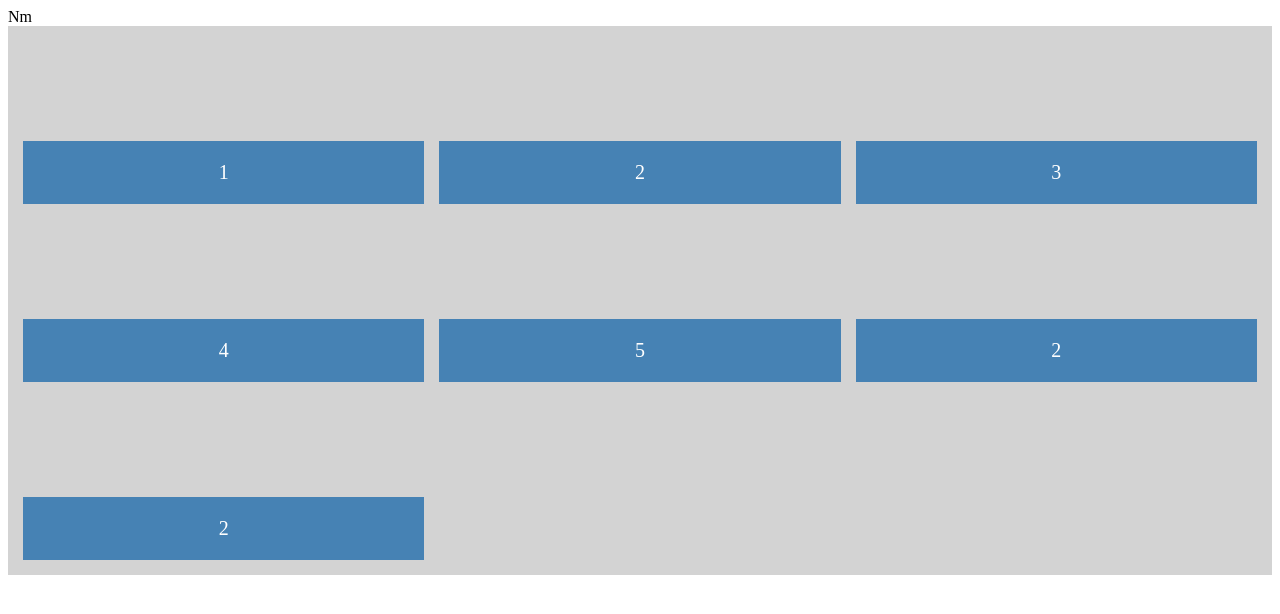
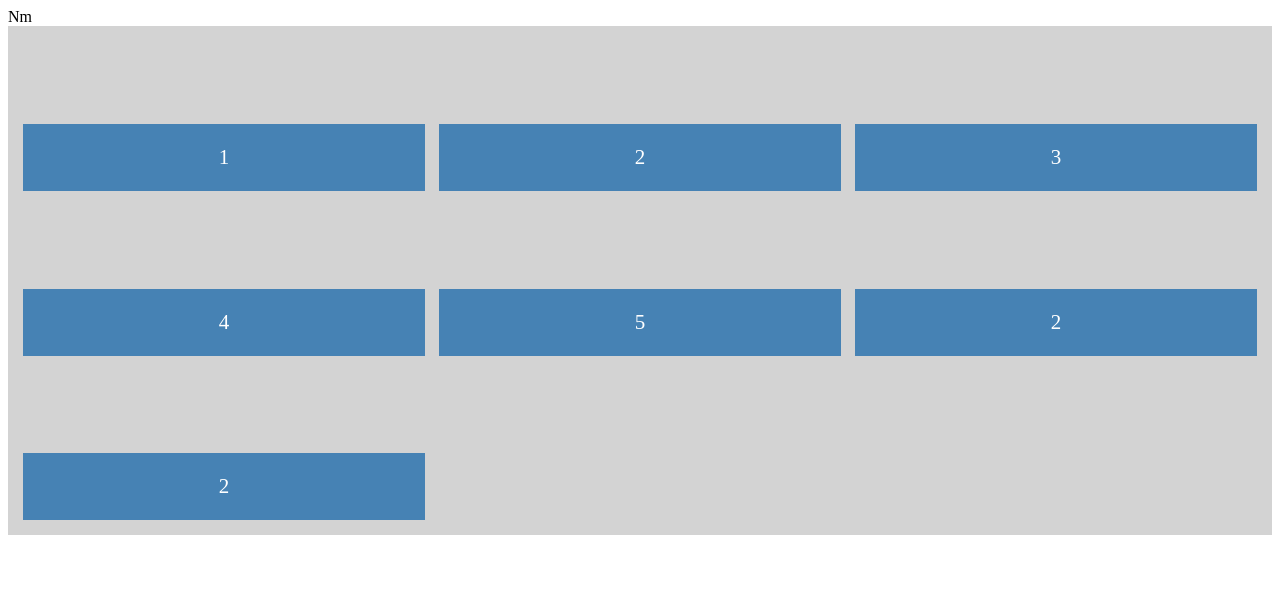
Before and after one commit to NasarAhmadSadid20/Grid-Animation, a plain HTML site: page index.html in a window 1280 px wide. Drawn offline with Linux system fonts and the light colour scheme.

Commit message:
Update style.css

```diff
--- a/style.css
+++ b/style.css
@@ -3,7 +3,7 @@
 .container{
     display: grid;
     grid-template-columns: repeat(3,1fr);
-    gap: 15px;
+    gap: 14px;
     background-color: lightgray;
     padding: 15px;
 
@@ -12,9 +12,9 @@
     background-color: steelblue;
     color: #FFF;
     text-align: center;
-    padding: 20px;
-    font-size: 20px;
-    animation: nesar 5s linear alternate infinite;
+    padding: 21px;
+    font-size: 21px;
+    animation: nesar 6s linear alternate infinite;
 }
 
 @keyframes nesar {
```
